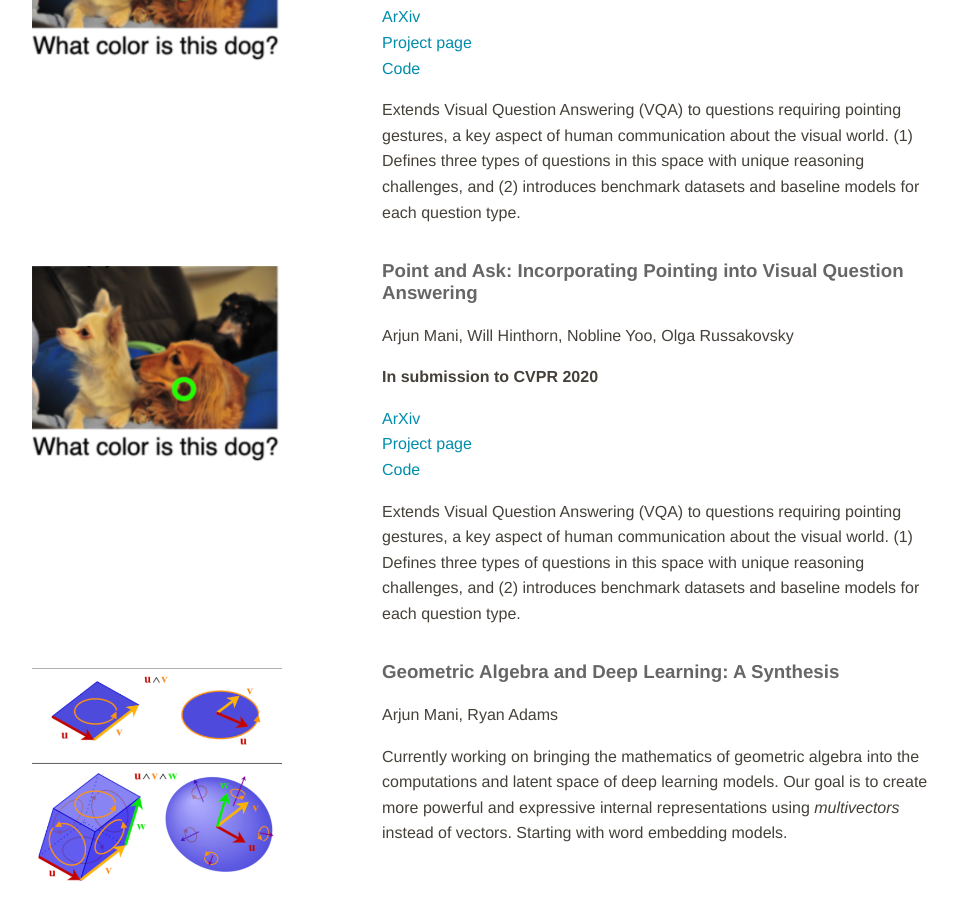
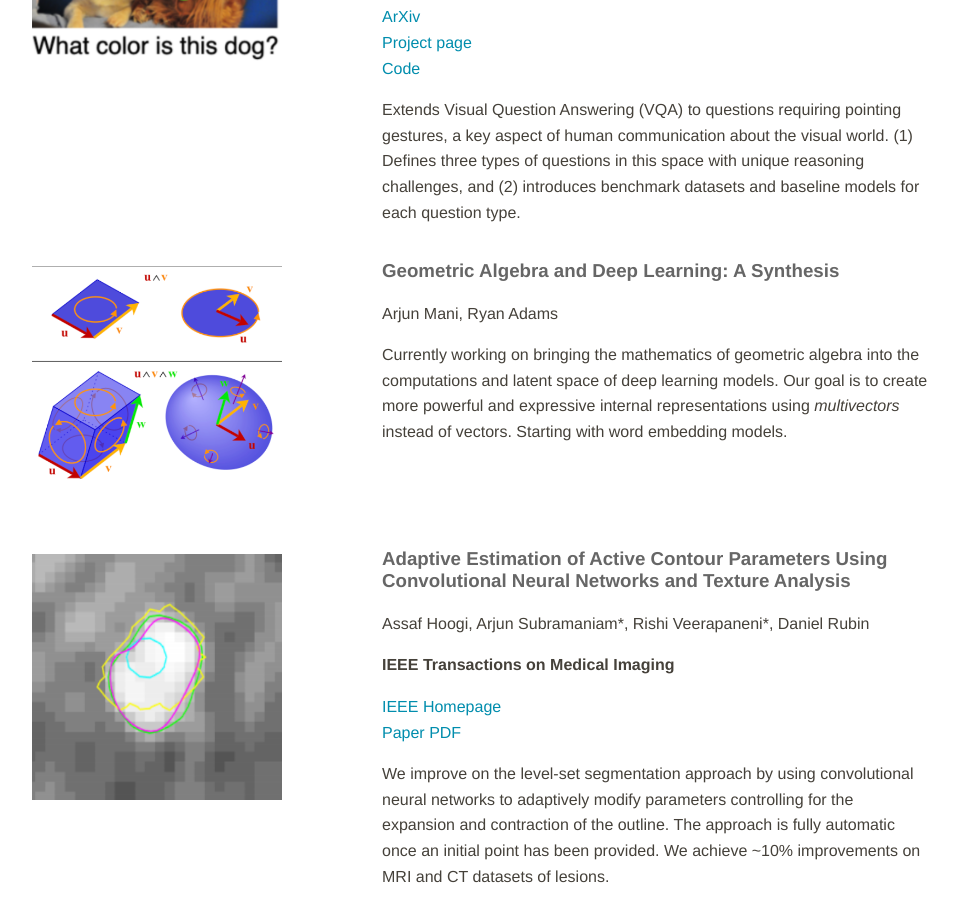
Before and after one commit to arjun-mani/arjun-mani.github.io, a Jekyll site: the page built from index.html, in a window 1280 px wide and 900 px high, scrolled down 805 px. Shown: the whole window, without its empty margins (160-1118 px from the left). Built offline with Jekyll 4.4.1, drawn with Linux system fonts in a browser that asks for light colours.

Commit message:
Update index.html

```diff
--- a/index.html
+++ b/index.html
@@ -29,19 +29,6 @@ title: Home
 </div> -->
 
 <h1 id="Research">Research</h1>
-
-<div class="divTableRow">
-	<div class="divTableCell">
-		<img class="about" src="/imgs/pointing.png" width="100%">
-	</div>
-	<div class="divTableCell">
-		<h3>Point and Ask: Incorporating Pointing into Visual Question Answering</h3>
-		<p>Arjun Mani, Will Hinthorn, Nobline Yoo, Olga Russakovsky</p>
-		<p><b>In submission to CVPR 2020</b> </p>
-		<p><a href="https://arxiv.org/abs/2011.13681" target="_blank">ArXiv</a><br/><a href="https://hinthornw.github.io/pointingqa/" target="_blank">Project page</a><br/><a href="https://github.com/princetonvisualai/pointingqa" target="_blank">Code</a></p>
-		<p>Extends Visual Question Answering (VQA) to questions requiring pointing gestures, a key aspect of human communication about the visual world. (1) Defines three types of questions in this space with unique reasoning challenges, and (2) introduces benchmark datasets and baseline models for each question type.</p>
-	</div>
-</div>
 
 <div class="divTableRow">
 	<div class="divTableCell">
```
